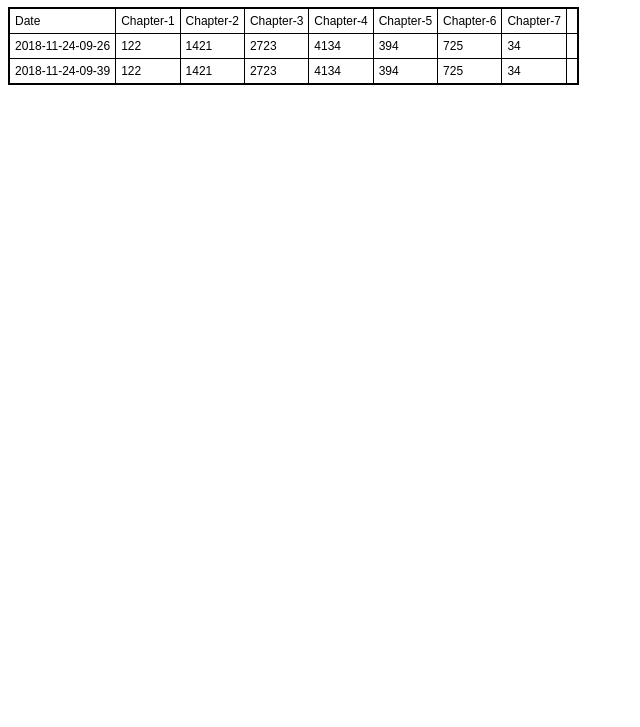
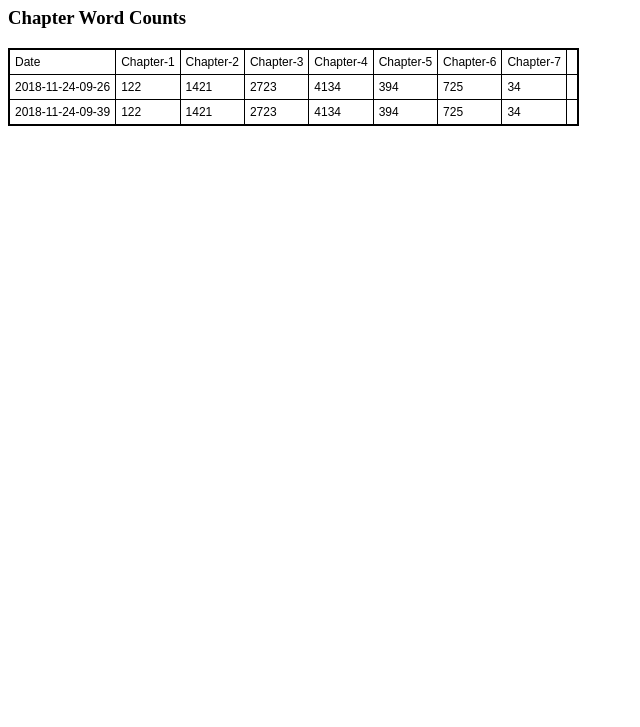
Before and after one commit to alexmorley/how-is-your-thesis-going, a plain HTML site: page index.html in a window 1280 px wide. Shown: the part 73-800 px from the top of the page, without its empty margins (0-640 px from the left). Drawn offline with nearby package versions, Linux system fonts and the light colour scheme.

Commit message:
add subtitle

```diff
--- a/index.html
+++ b/index.html
@@ -17,6 +17,7 @@
     </head>
     <body>
         <h1> How is *your* thesis going? </h1>
+        <h3> Chapter Word Counts </h3>
         <script src="https://d3js.org/d3.v3.min.js"></script>
         <script type="text/javascript"charset="utf-8">
             d3.text("data.csv", function(data) {
```
